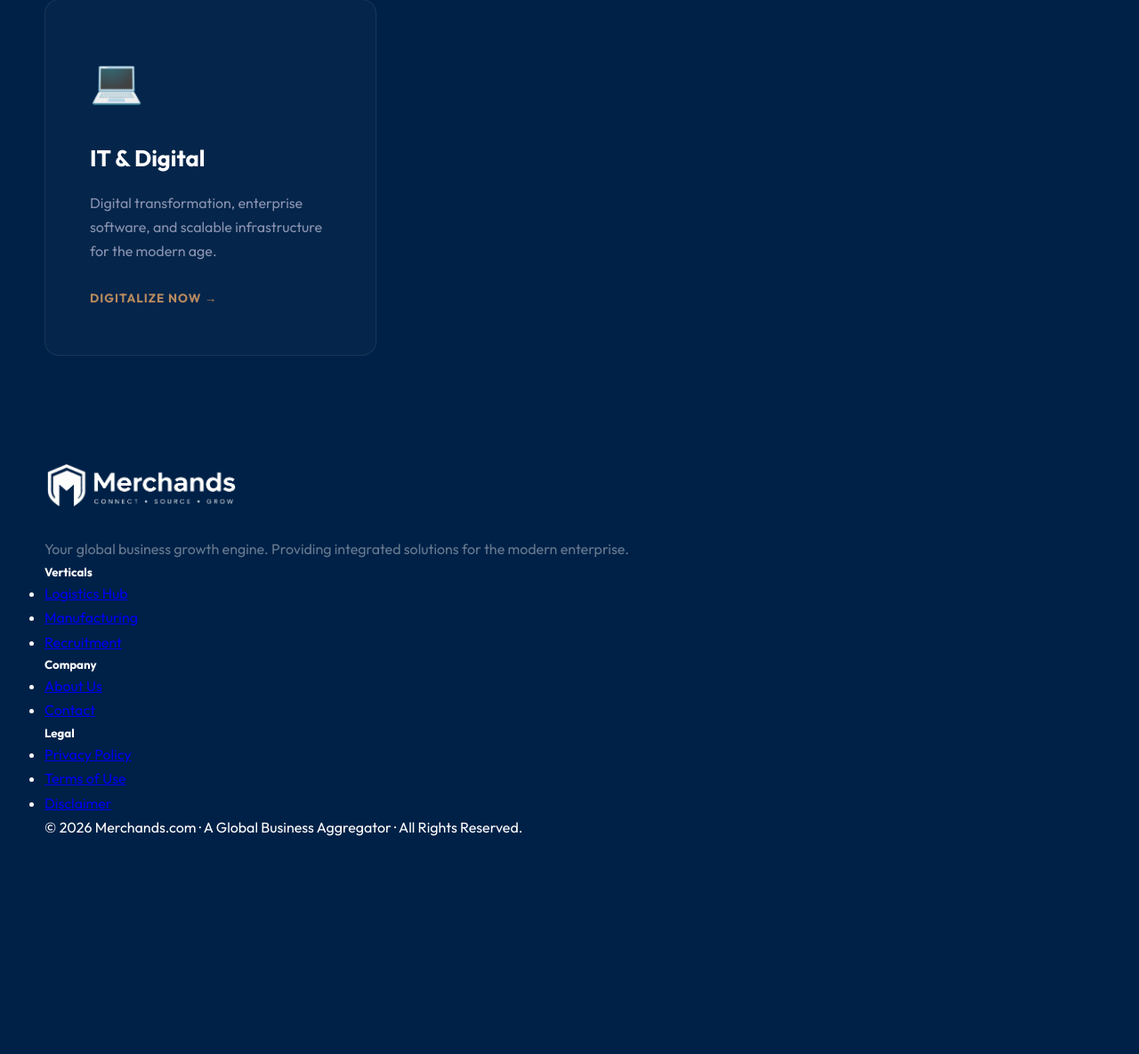
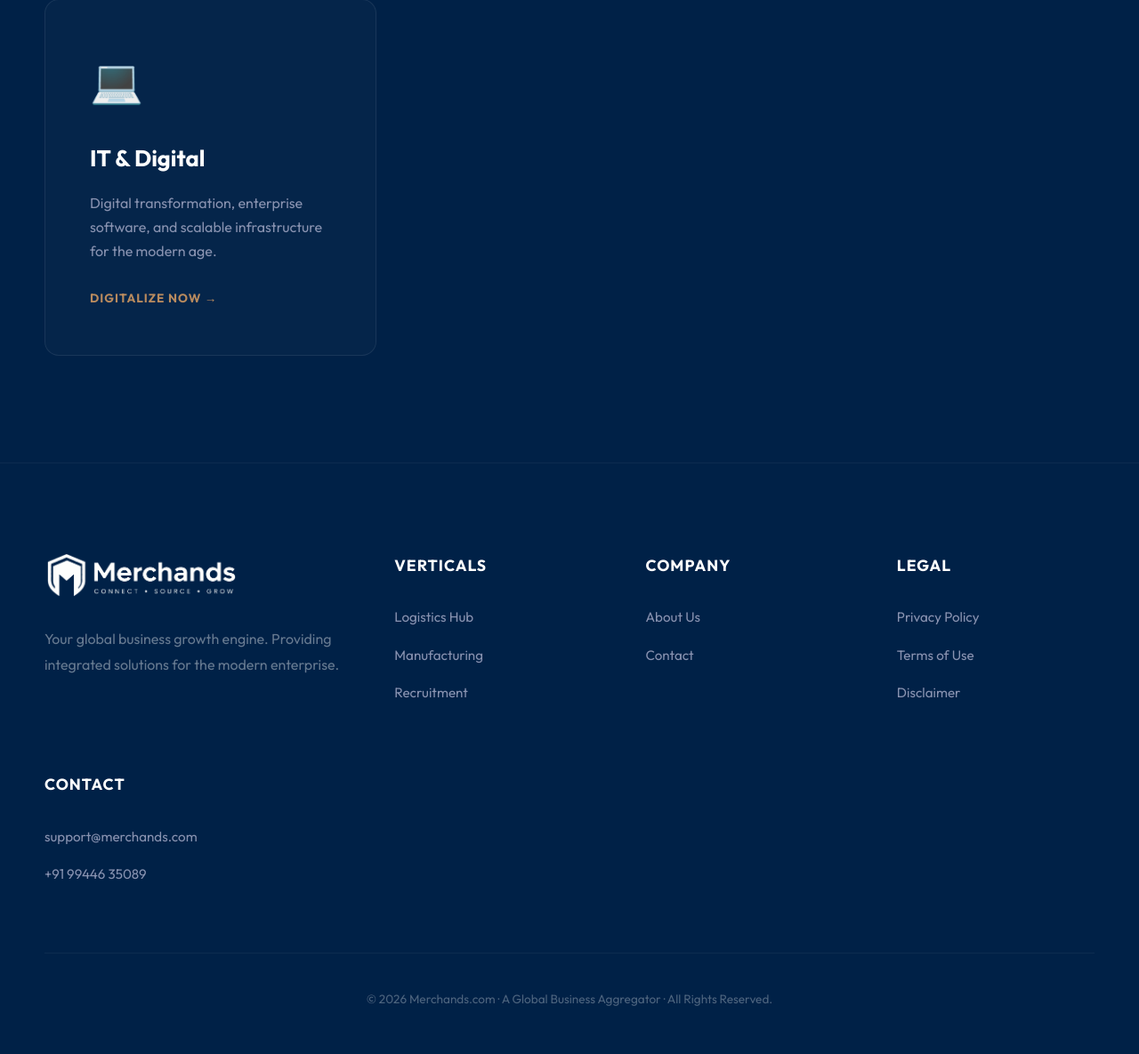
Before and after one commit to harigopinathnair/merchands, a PHP site: page /index.php in a window 1280 px wide. Shown: the part 1988-3173 px from the top of the page at 89% size. Before the commit the page ends 2928 px from the top, so only its background shows below. Run offline with PHP 8.4, Linux system fonts and the light colour scheme.

Commit message:
Fix footer alignment, styles, and missing contact column

```diff
--- a/includes/footer.php
+++ b/includes/footer.php
@@ -31,6 +31,13 @@ $base_url = (isset($is_sub_page) && $is_sub_page) ? '../' : './';
                         <li><a href="<?php echo $base_url; ?>disclaimer.php">Disclaimer</a></li>
                     </ul>
                 </div>
+                <div class="footer-col">
+                    <h5>Contact</h5>
+                    <ul>
+                        <li><a href="mailto:support@merchands.com">support@merchands.com</a></li>
+                        <li><a href="tel:919944635089">+91 99446 35089</a></li>
+                    </ul>
+                </div>
             </div>
             <div class="copyright">
                 &copy; 2026 Merchands.com &middot; A Global Business Aggregator &middot; All Rights Reserved.
--- a/includes/header.php
+++ b/includes/header.php
@@ -210,9 +210,65 @@ $base_url = (isset($is_sub_page) && $is_sub_page) ? '../' : './';
             margin-bottom: 20px;
         }
 
+        /* Footer */
+        footer {
+            padding: 100px 0 50px;
+            background: var(--navy);
+            border-top: 1px solid rgba(255, 255, 255, 0.05);
+        }
+
+        .footer-grid {
+            display: grid;
+            grid-template-columns: 1.5fr 1fr 1fr 1fr;
+            gap: 60px;
+            margin-bottom: 60px;
+        }
+
+        .footer-col h5 {
+            color: var(--white);
+            margin-bottom: 30px;
+            font-size: 1.1rem;
+            font-weight: 700;
+            text-transform: uppercase;
+            letter-spacing: 1px;
+        }
+
+        .footer-col ul {
+            list-style: none;
+        }
+
+        .footer-col ul li {
+            margin-bottom: 15px;
+        }
+
+        .footer-col ul li a {
+            color: var(--slate);
+            text-decoration: none;
+            transition: var(--transition);
+            font-size: 0.95rem;
+        }
+
+        .footer-col ul li a:hover {
+            color: var(--gold);
+            padding-left: 5px;
+        }
+
+        .copyright {
+            text-align: center;
+            color: rgba(255, 255, 255, 0.3);
+            font-size: 0.85rem;
+            padding-top: 40px;
+            border-top: 1px solid rgba(255, 255, 255, 0.05);
+        }
+
         @media (max-width: 992px) {
             .hero-title { font-size: 2.8rem; }
             .nav-links { display: none; }
+            .footer-grid { grid-template-columns: 1fr 1fr; }
+        }
+
+        @media (max-width: 576px) {
+            .footer-grid { grid-template-columns: 1fr; }
         }
     </style>
 </head>
```
